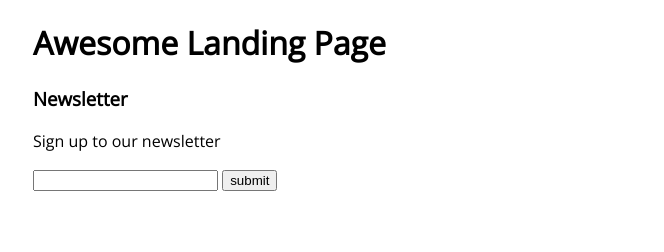
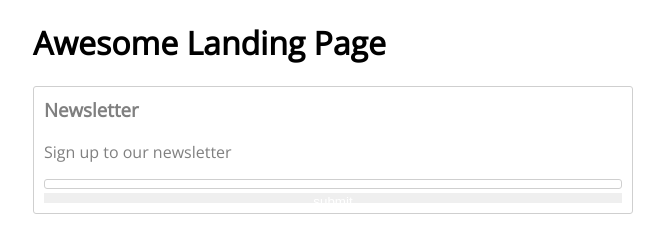
Before and after one commit to TaskoEniko/gyakorlas, a plain HTML site: page index.html in a window 1280 px wide. Shown: the whole page, without its empty margins (307-971 px from the left). Drawn offline with nearby package versions, Linux system fonts and the light colour scheme.

Commit message:
Add files via upload

```diff
--- a/style.css
+++ b/style.css
@@ -2,6 +2,36 @@
     width: 600px;
     margin-left: auto;
     margin-right: auto ;
-    font-family: 'Open Sans', sans-serif;
+    font-family: 'Open Sans', sans-serif
+}
 
+.newletter h3{
+    margin-top: 0;
 }
+
+.newletter {
+    color:grey;
+    border: solid thin #cfcfcf;
+    border-radius: 3px;
+    padding: 10px;
+}
+
+.newletter button {
+    background-color: #jcb878;
+    border: none;
+    color: white;
+    display: block;
+    width: 100%;
+    height: 10px;
+}
+
+.newletter input{
+    display: block;
+    width: 100%;
+    height: 10px;
+    margin-bottom: 4px;
+    border: solid  #cfcfcf 1px;
+    border-radius: 3px;
+
+    box-sizing: border-box;
+}
```
